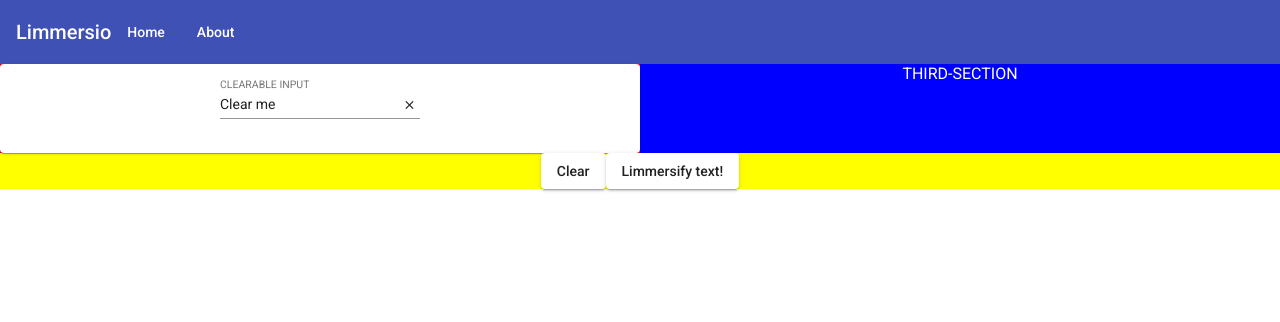
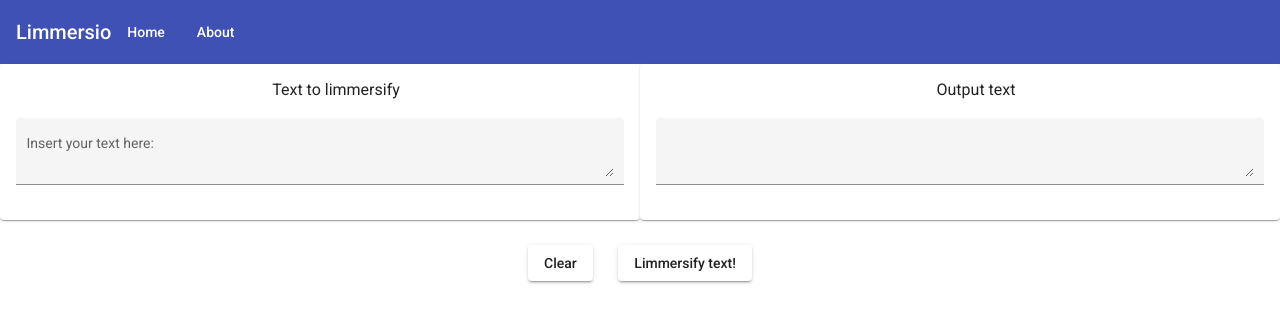
Before and after one commit to hugoib/limmersio, an Angular app in the folder frontend/: page /home in a window 1280 px wide. Shown: the top 322 px of the page. Built offline with nearby package versions, Linux system fonts and the light colour scheme.

Commit message:
UI elements polished

```diff
--- a/frontend/src/app/home/home.component.css
+++ b/frontend/src/app/home/home.component.css
@@ -1,28 +1,17 @@
 /* Add application styles & imports to this file! */
 
-.bounds {
-    background-color:#ddd;
+
+
+  .input-text{
+    width: 100%;
+    height: 100%;
   }
 
-  .sec1 {
-    background: red;
-    color:white;
-    text-transform: uppercase
-  }
+  .mat-card-header {
+    justify-content: center;
+}
 
-  .sec2 {
-    background: yellow;
-    color:blue;
-
-  }
-
-  .sec3 {
-    background: blue;
-    color:white;
-    text-transform: uppercase
-  }
-
-  .sec1, .sec2, .sec3 {
+.button-area {
     text-align:center
   }
 
--- a/frontend/src/app/home/home.component.html
+++ b/frontend/src/app/home/home.component.html
@@ -4,36 +4,36 @@
 </head>
 <body>
   <div class="bounds">
-    <div fxLayout="column" fxLayoutAlign="space-evenly stretch">
-      <div fxFlex="80" class="sec1">
+    <div fxLayout="column" fxLayoutAlign="space-evenly stretch" fxLayoutGap="2%">
+      <div fxFlex="80">
         <div fxLayout="row" fxLayoutAlign="space-evenly stretch">
-          <div fxFlex="50" class="sec1">
-
-
+          <div fxFlex="50">
             <mat-card class="example-card">
-                <mat-card-header></mat-card-header>
+                <mat-card-header>Text to limmersify</mat-card-header>
+                <br>
                 <mat-card-content>
-
-                    <mat-form-field class="example-form-field">
-                        <mat-label>Clearable input</mat-label>
-                        <input matInput type="text" [(ngModel)]="value">
-                        <button mat-button *ngIf="value" matSuffix mat-icon-button aria-label="Clear" (click)="value=''">
-                          <mat-icon>close</mat-icon>
-                        </button>
-                      </mat-form-field>
-
+                  <mat-form-field appearance="fill" class="input-text">
+                    <mat-label>Insert your text here:</mat-label>
+                    <textarea matInput></textarea>
+                  </mat-form-field>
                 </mat-card-content>
               </mat-card>
-
-
-
         </div>
-          <div fxFlex="50" class="sec3">
-            third-section
+          <div fxFlex="50">
+            <mat-card class="example-card">
+              <mat-card-header>Output text</mat-card-header>
+              <br>
+              <mat-card-content>
+                <mat-form-field appearance="fill" class="input-text">
+                  <mat-label></mat-label>
+                  <textarea matInput></textarea>
+                </mat-form-field>
+              </mat-card-content>
+            </mat-card>
           </div>
         </div>
       </div>
-      <div fxFlex="20" class="sec2" >
+      <div fxFlex="20" class="button-area" fxLayoutGap="2%">
         <button mat-raised-button>Clear</button>
         <button mat-raised-button>Limmersify text!</button>
       </div>
```
